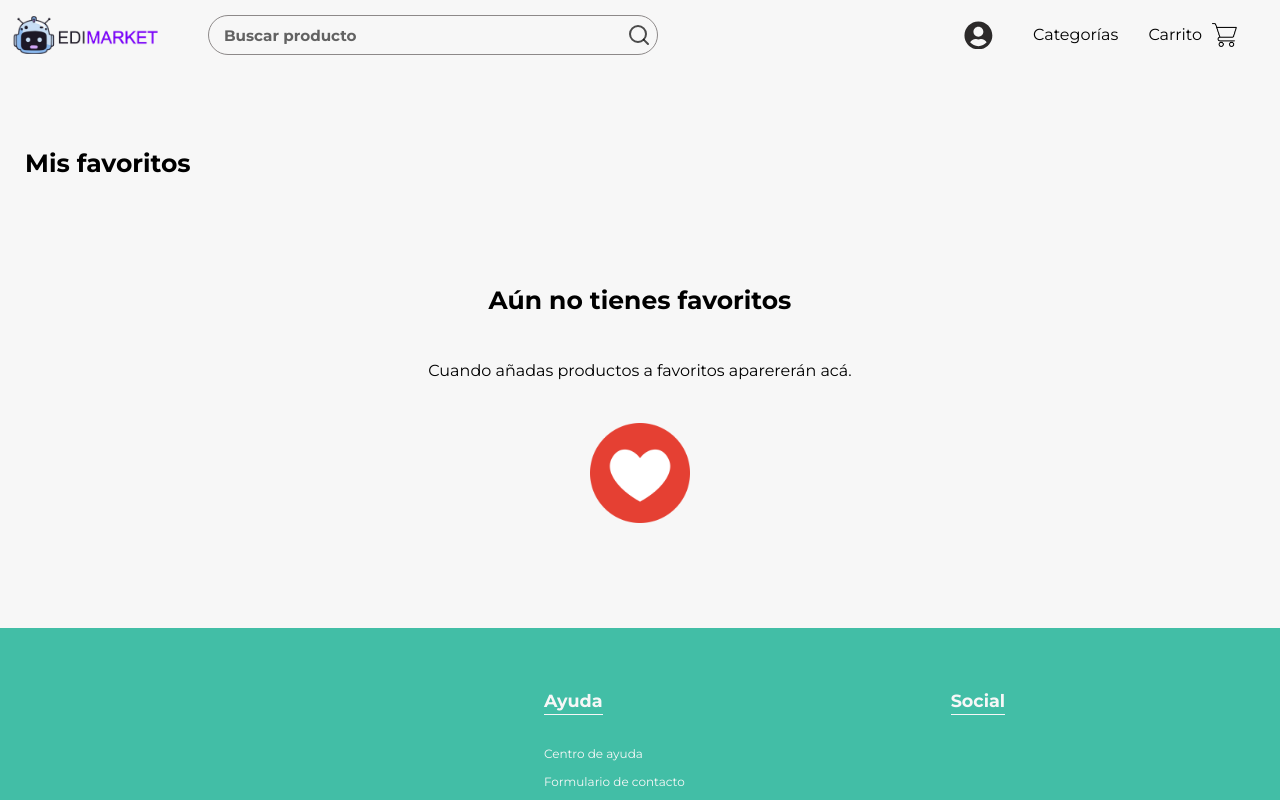
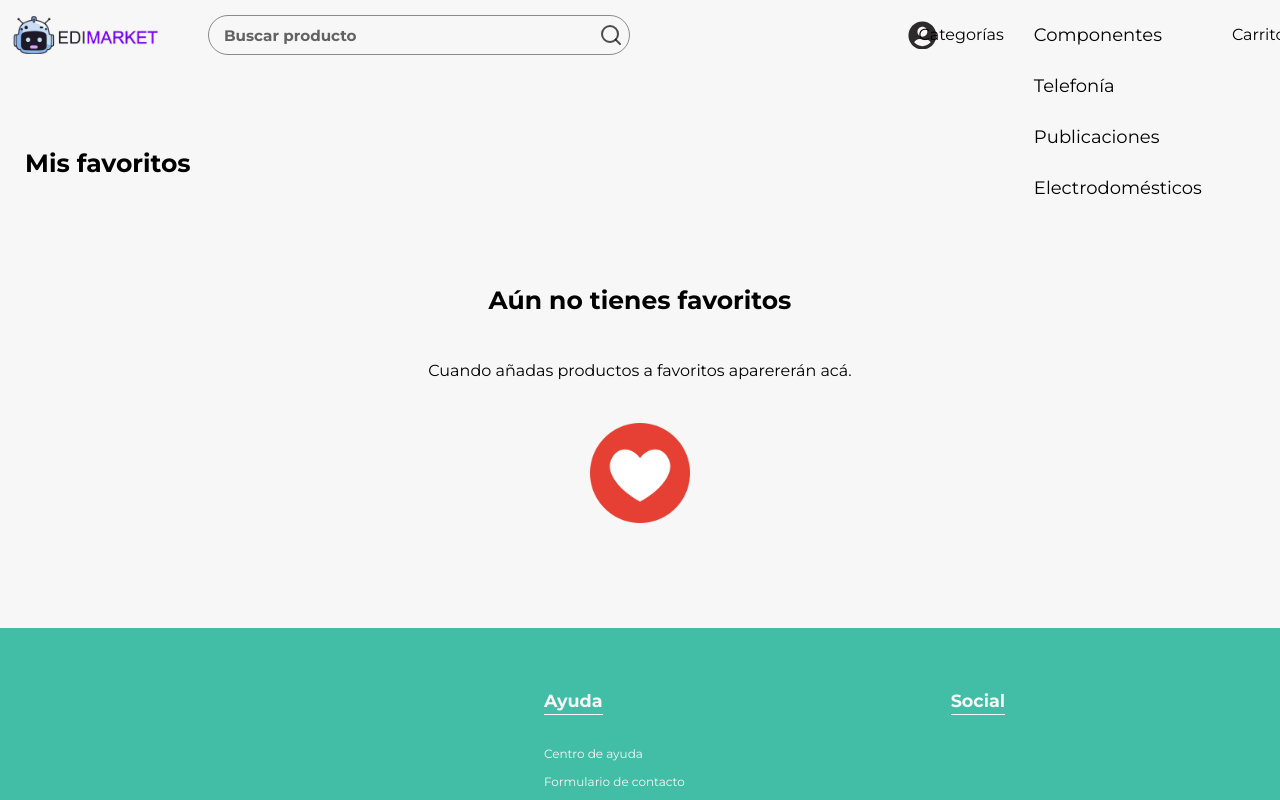
Before and after one commit to SebastianHernandez0/edimarket-2, a React (Vite) app in the folder Frontend/: page /favorites in a window 1280 px wide. Shown: the top 800 px of the page. Built offline with nearby package versions, Linux system fonts and the light colour scheme.

Commit message:
Creando categorías en menu hamburguesa

```diff
--- /dev/null
+++ b/Frontend/src/components/burgerCategories/BurgerCategories.jsx
@@ -0,0 +1,43 @@
+import { Link } from "react-router-dom";
+
+export function BurgerCategories() {
+  return (
+    <section className="burger-categories">
+      <Link className="categories__list__link" to="/category/consolas">
+        <div>
+          <h3>Consolas</h3>
+        </div>
+      </Link>
+      <Link className="categories__list__link" to="/category/accesorios">
+        <div>
+          <h3>Accesorios</h3>
+        </div>
+      </Link>
+      <Link className="categories__list__link" to="/category/monitores">
+        <div>
+          <h3>Monitores</h3>
+        </div>
+      </Link>
+      <Link className="categories__list__link" to="/category/componentes">
+        <div>
+          <h3>Componentes</h3>
+        </div>
+      </Link>
+      <Link className="categories__list__link" to="/category/telefonia">
+        <div>
+          <h3>Telefonía</h3>
+        </div>
+      </Link>
+      <Link className="categories__list__link" to="/category/publicaciones">
+        <div>
+          <h3>Publicaciones</h3>
+        </div>
+      </Link>
+      <Link className="categories__list__link" to="/category/electrodomesticos">
+        <div>
+          <h3>Electrodomésticos</h3>
+        </div>
+      </Link>
+    </section>
+  );
+}
--- a/Frontend/src/components/navbar/Navbar.jsx
+++ b/Frontend/src/components/navbar/Navbar.jsx
@@ -2,7 +2,7 @@ import "../navbar/navbar.css";
 import { FiSearch } from "react-icons/fi";
 import { FaUserCircle } from "react-icons/fa";
 import { useEffect, useState, useRef, forwardRef, useContext } from "react";
-import { NavLink, useNavigate } from "react-router-dom";
+import { NavLink, useNavigate, Link } from "react-router-dom";
 import { NavBurger } from "../navBurger/NavBurger";
 import { Perfil } from "../perfil/Perfil.jsx";
 import { SearchBar } from "../searchBar/SearchBar.jsx";
@@ -10,6 +10,7 @@ import { ProductContext } from "../../context/ProductContext.jsx";
 import { UserContext } from "../../context/UserContext.jsx";
 import { CartContext } from "../../context/CarritoContext.jsx";
 import { Categories } from "../categories/Categories.jsx";
+import { BurgerCategories } from "../burgerCategories/BurgerCategories.jsx";
 
 // Crear un componente envolvente para manejar la referencia
 const UserIcon = forwardRef((props, ref) => (
@@ -159,17 +160,40 @@ export function Navbar() {
                   clicked ? "navActiveMenu" : ""
                 }`}
               >
+                {userToken ? (
+                  <div className="navbar__perfil__desktop">
+                    <NavLink to="miperfil" className="navbar__menu__link">
+                      Mi perfil
+                    </NavLink>
+                    <NavLink to="/favorites" className="navbar__menu__link">
+                      Favoritos
+                    </NavLink>
+                    <NavLink to="" className="navbar__menu__link">
+                      Cerrar sesión
+                    </NavLink>
+                  </div>
+                ) : (
+                  <div className="navbar__perfil__desktop">
+                    <NavLink to="/sing-in" className="navbar__menu__link">
+                      Iniciar sesión
+                    </NavLink>
+                    <NavLink to="/sing-up" className="navbar__menu__link">
+                      Registrarse
+                    </NavLink>
+                  </div>
+                )}
                 <div className="navbar__categories__container">
                   <NavLink
                     ref={categoriesBtnRef}
                     onClick={handleButtonClick}
-                    className="navbar__menu__link"
+                    className="navbar__menu__link navbar__menu__link__display"
                   >
                     Categorías
                   </NavLink>
-                  <Categories />
+                  <Categories className="categories__display" />
                 </div>
-
+                <p className="categories__title">Categorías</p>
+                <BurgerCategories></BurgerCategories>
                 <NavLink
                   to="/carro"
                   className="navbar__menu__link navbar__menu__link__cart"
@@ -190,20 +214,6 @@ export function Navbar() {
                     ""
                   )}
                 </NavLink>
-                <div className="navbar__perfil__desktop">
-                  <NavLink to="miperfil" className="navbar__menu__link">
-                    Mi perfil
-                  </NavLink>
-                  <NavLink to="" className="navbar__menu__link">
-                    Publicar
-                  </NavLink>
-                  <NavLink to="/favorites" className="navbar__menu__link">
-                    Favoritos
-                  </NavLink>
-                  <NavLink to="" className="navbar__menu__link">
-                    Cerrar sesión
-                  </NavLink>
-                </div>
               </div>
             </div>
           </div>
--- a/Frontend/src/components/navbar/navbar.css
+++ b/Frontend/src/components/navbar/navbar.css
@@ -176,6 +176,12 @@
 .navbar__categories__container {
   position: relative;
 }
+.navbar__menu__link__display {
+  display: none;
+}
+.categories__title {
+  display: flex;
+}
 
 /*DESKTOP MODE*/
 
@@ -222,7 +228,7 @@
     margin: 0 auto;
     max-width: 1600px;
     display: grid;
-    grid-template-columns: 1fr 335px;
+    grid-template-columns: 1fr 1fr;
     justify-content: space-between;
   }
   .navbar__menu__links {
@@ -268,4 +274,10 @@
   .navbar__perfil__desktop {
     display: none;
   }
+  .categories__title {
+    display: none;
+  }
+  .navbar__menu__link__display {
+    display: flex;
+  }
 }
```
